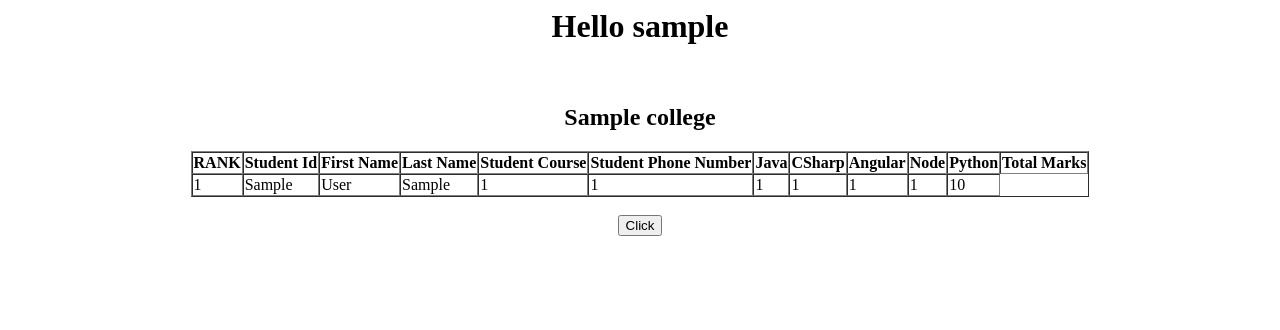
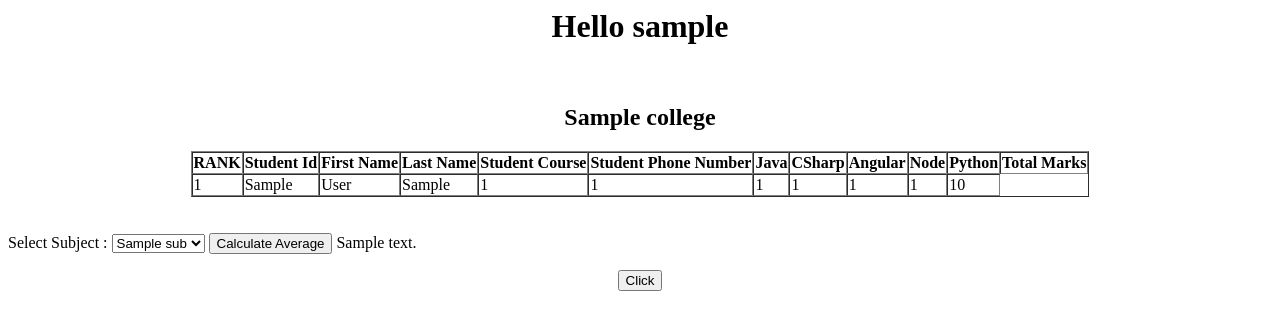
Before and after one commit to aaajain/python-learning-project, a Django app: template python project/StudentReportCard/AdminInfo/templates/AdminInfo/AdminHome.html in a window 1280 px wide. Shown: the top 330 px of the page. Run offline with Django 3.2, Linux system fonts and the light colour scheme; tables that the repository leaves empty hold one stand-in row (values such as "Sample post"); the template is opened without the code that fills it: values that come from a table or form of the project are taken from there, most other values are stand-ins (such as "Sample title", 1, 10 or a date in 2020); parts of the project's set-up code (start-up, migrations or seed data) failed here and were passed over.

Commit message:
Native code and avg changes

```diff
--- a/python project/StudentReportCard/AdminInfo/templates/AdminInfo/AdminHome.html
+++ b/python project/StudentReportCard/AdminInfo/templates/AdminInfo/AdminHome.html
@@ -51,7 +51,19 @@
 
         </table>
     </center>
-    <br>
+	<br><br>
+	<form action= {% url 'chkavg' %} method="POST"> {% csrf_token %}
+    	Select Subject :
+    	<select name="subname">
+    		{% for sub in subjects %}
+ 	  			<option value="{{sub}}">
+    				{{sub}}
+ 				 </option>
+    		{% endfor %}
+ 		</select>
+		<input type="submit" name="btnaverage" value="Calculate Average">
+		{{context}}
+		</form>
     <center>
     	<form action= {% url 'excelInsert' %} method="POST">{% csrf_token %}
 		    <input id="submit" type="submit" value="Click" />
--- /dev/null
+++ b/python project/StudentReportCard/AdminInfo/templates/AdminInfo/mypage.html
@@ -0,0 +1,6 @@
+<html>
+        <body align="center">
+            {{SubjectName}}
+             {{AverageMarks}}
+        </body>
+    </html>
--- a/python project/StudentReportCard/AdminInfo/urls.py
+++ b/python project/StudentReportCard/AdminInfo/urls.py
@@ -6,6 +6,7 @@ from django.views.generic import TemplateView
 urlpatterns = [
     url(r'AdminHome/', TemplateView.as_view(template_name="AdminInfo/AdminHome.html"), name="AdminHome"),
     url(r'^login/$',views.Admin.login, name='login'),
+       url(r'^checkavergage/$',views.Admin.chkavg, name='chkavg'),
     url(r'^insertStudent/$',views.insertStudentRecords, name='insertStudentRecords')
     #url(r'^bubbleSort/$',views.bubbleSort, name='bubbleSort')
 
```
Also changed, not shown: python project/StudentReportCard/AdminInfo/views.py (+27 -3 lines), 1 other file.
